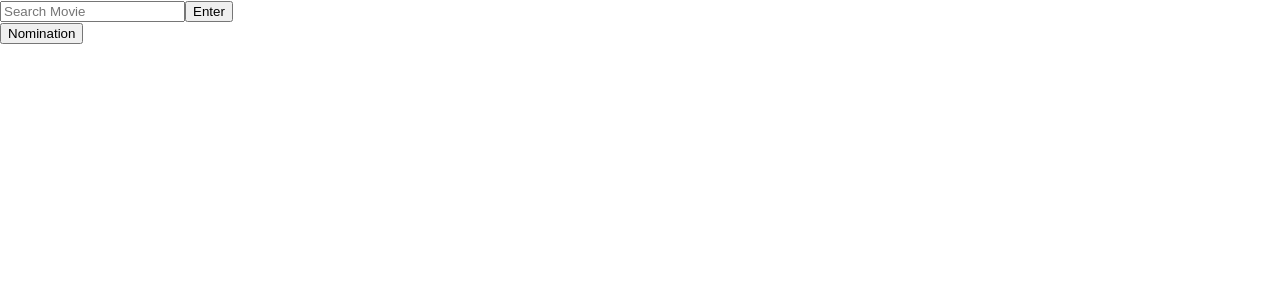
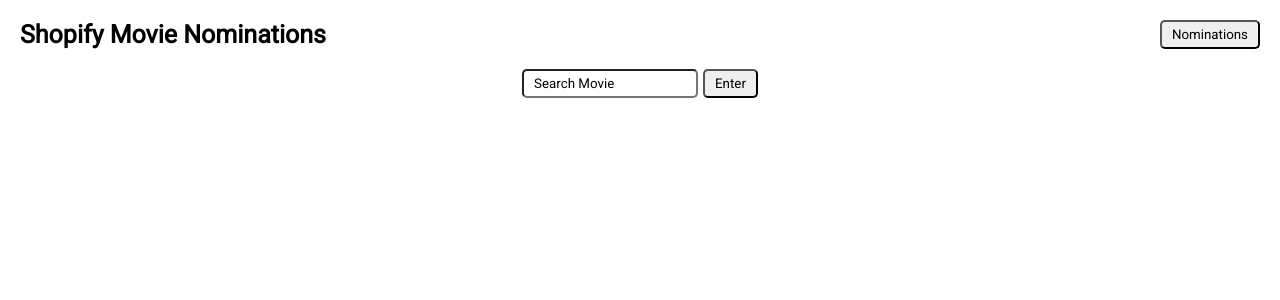
Before and after one commit to nazorm/nominations, a React (Create React App) app: page / in a window 1280 px wide. Shown: the top 300 px of the page. Built offline with nearby package versions, Linux system fonts and the light colour scheme.

Commit message:
home page

```diff
--- a/src/components/Movielist.js
+++ b/src/components/Movielist.js
@@ -1,4 +1,5 @@
-import React from 'react'
+import React from 'react';
+import '../App.css';
 function Movielist(props){
     const movies = props.movieresult.map(( d)=>{
         return(
@@ -6,13 +7,21 @@
             <img src={d.Poster} alt='poster'/>
             <h4>Title: {d.Title}</h4>
             <h4>Year: {d.Year}</h4>
-            <button className='nominate-btn'onClick={()=>props.handleNomination(d.imdbID)}>Nominate</button>
+            <button className='nominate-btn movie-action-btn'
+            onClick={()=>props.handleNomination(d.imdbID)}>
+                Nominate</button>
         </div>
         )
     })
     return(
-        <div className='movies'>
-    	<form onSubmit={props.handleSubmit}>
+        <div className='home-page'>
+            <div className='movie-header home-movie-header'>
+                <div className='navigate'>
+                    <h1 className='web-name'>Shopify Movie Nominations</h1>
+                <button className='direct-to-nomination-btn header-btn'onClick={props.directToNomination}>Nominations</button>
+                </div>
+
+    	<form className='form' onSubmit={props.handleSubmit}>
 				<input
 					type="text"
 					name="userInput"
@@ -21,10 +30,14 @@
 					onChange={props.handleChange}
 					value={props.userquery}
 				/>
-				<button className='search-btn' onSubmit={props.handleSubmit}> Enter</button>
+				<button className='search-btn header-btn' onSubmit={props.handleSubmit}> Enter</button>
 			</form>
-            <button className='direct-to-nomination-btn'onClick={props.directToNomination}>Nomination</button>
-        {props.loading? <p>Loading...</p> : movies}
+
+            </div>
+            <div className='movies-container'>
+            {props.loading? <p>Loading...</p> : movies}
+            </div>
+
         </div>
     )
 }
```
